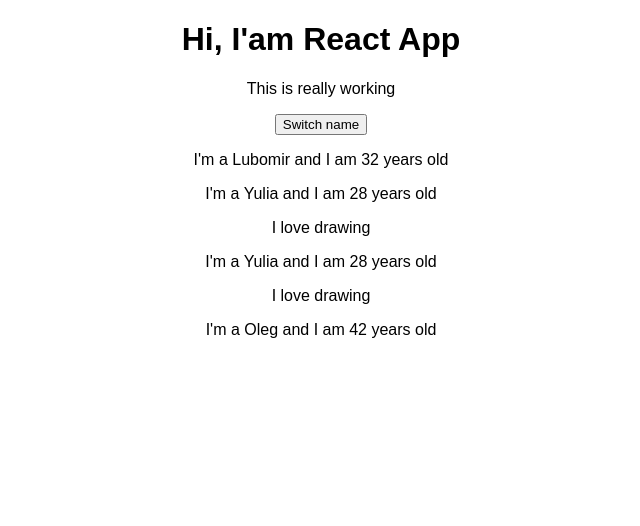
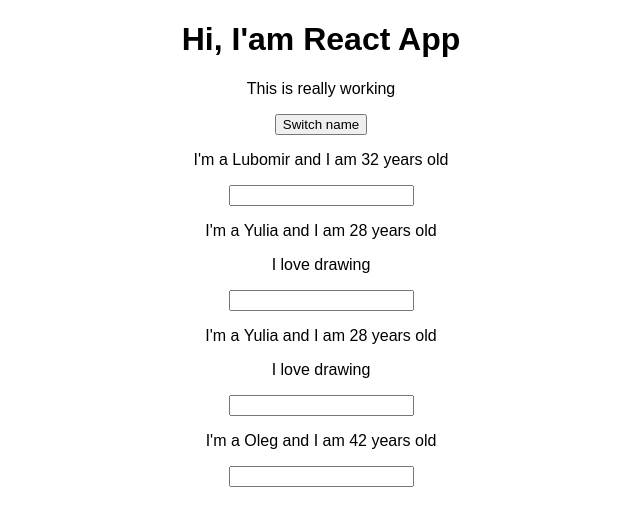
Before and after one commit to lubomirKavetskiy/udemy-course, a React (Create React App) app: page / in a window 1280 px wide. Shown: the top 526 px of the page, without its empty margins (319-959 px from the left). Built offline with nearby package versions, Linux system fonts and the light colour scheme.

Commit message:
I've added method onChange for child-Component

```diff
--- a/src/App.js
+++ b/src/App.js
@@ -24,6 +24,16 @@ class App extends Component {
   }
   // switchNameHandler(){console.log(`was clicked`);}
 
+  nameChangeHendler = (event) => {
+    this.setState({
+      persons: [
+        {name: `Lubomir_2050`, age: 32},
+        {name: event.target.value, age: 28},
+        {name: `Oleg`, age: 64},
+      ]
+    })
+  }
+
   render() {
     return (
       <div className="App">
@@ -34,6 +44,7 @@ class App extends Component {
           name = {this.state.persons[0].name}
           age = {this.state.persons[0].age}
           click = {this.switchNameHandler.bind(this, `Lubomir_2020`)}
+          changed = {this.nameChangeHendler}
         />
         <Person
           name = {this.state.persons[1].name}
--- a/src/Person/Person.js
+++ b/src/Person/Person.js
@@ -5,6 +5,7 @@ const person = (props) => {
     <div>
       <p onClick = {props.click}>I'm a {props.name} and I am {props.age} years old</p>
       <p>{props.children}</p>
+      <input onChange = {props.changed} />
     </div>
   );
 };
```
